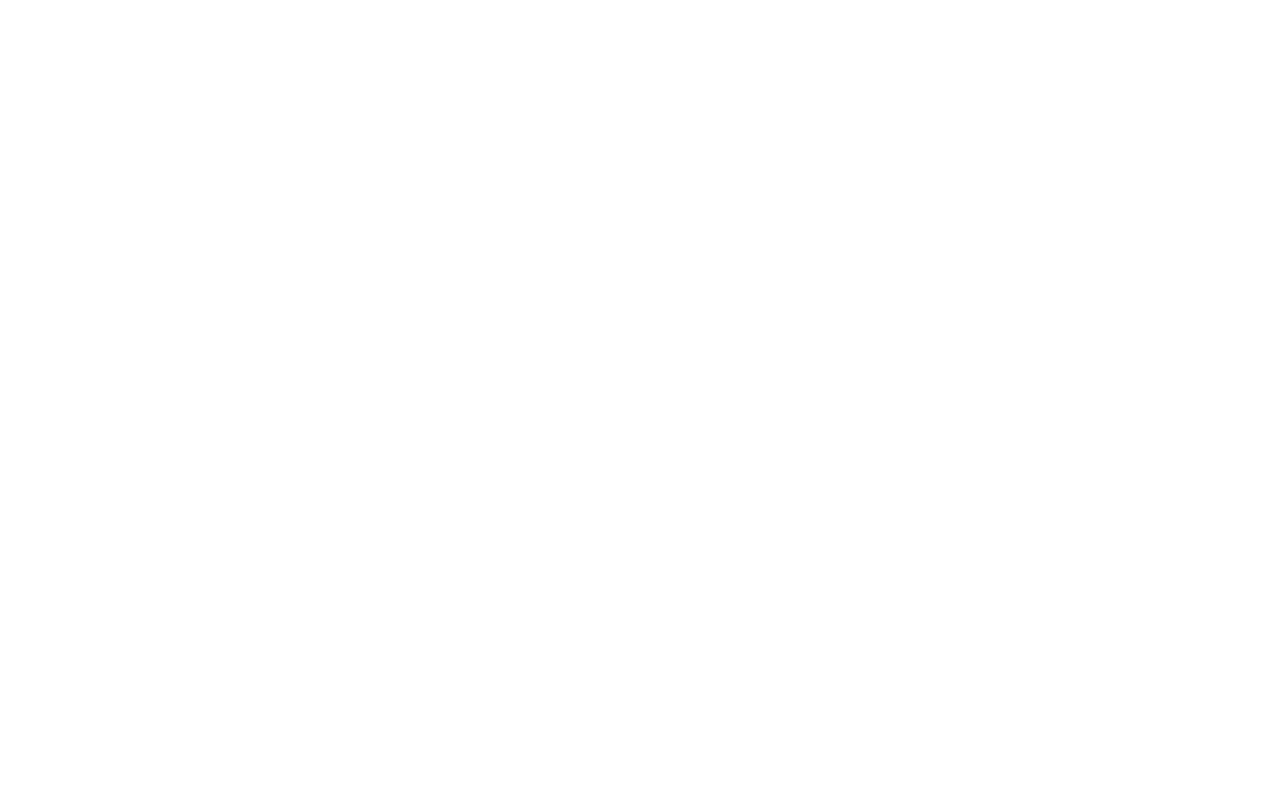
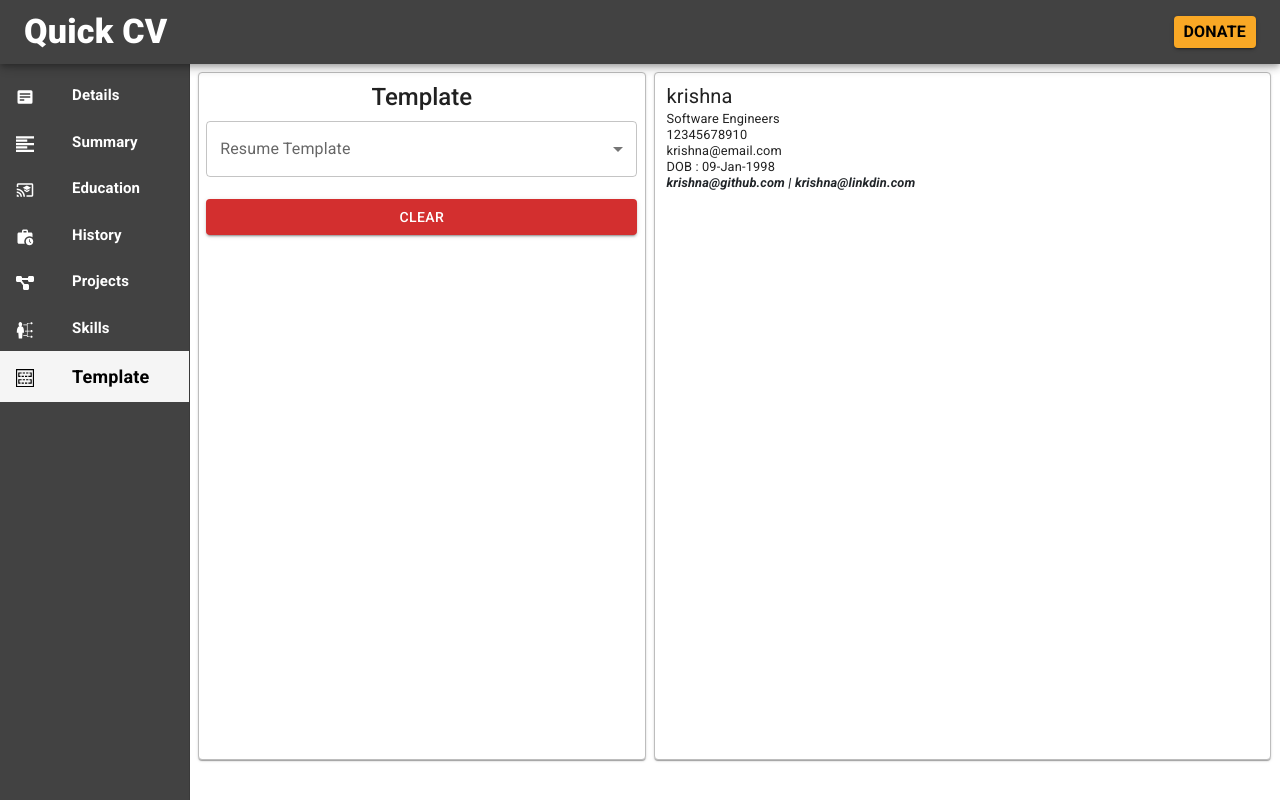
Before and after one commit to YITO-org/quick-cv-ui, a React (Vite) app: page /resumebuilder/template in a window 1280 px wide. Before the commit this address had no page. Built offline with nearby package versions, Linux system fonts and the light colour scheme.

Commit message:
template drop down added.

```diff
--- a/src/App.tsx
+++ b/src/App.tsx
@@ -80,6 +80,7 @@
                   <Route  path="workHistory" element={<CVInfoData headerName="Work History" screenName="work_history" /> } />
                   <Route  path="projects" element={<CVInfoData headerName="Projects" screenName="projects" /> } />
                   <Route  path="skills" element={<CVInfoData headerName="Skills" screenName="skills" /> } />
+                  <Route  path="template" element={<CVInfoData headerName="Template" screenName="template" /> } />
                   {/* <Route  path="addSection" element={<CVInfoData headerName="Add Section" screenName="custome" /> } /> */}
 
               </Route>
--- a/src/reducers/cvReducers.ts
+++ b/src/reducers/cvReducers.ts
@@ -23,7 +23,9 @@
     work_history : [{ employer : "", startDate : "" , endDate : "" , role : "" , location : "" , description : "" }],
     projects : [{'projectName' : '' , 'role' : '' , 'description' : '' }],
     skills : [{'name' : "" , "skill set" : "" }],
-    resumeArrangment : [ 'summary' , 'skills' ,  'education'  , 'work_history' , 'projects']
+    resumeArrangment : [ 'summary' , 'skills' ,  'education'  , 'work_history' , 'projects'],
+    templates:['template-1' , 'template-2'],
+    selectedTemplate : 'template-2'
 }
 
 
--- a/src/routing/index.tsx
+++ b/src/routing/index.tsx
@@ -4,6 +4,7 @@
 import { MdWorkHistory } from "react-icons/md";
 import { FaDiagramProject } from "react-icons/fa6";
 import { GiSkills } from "react-icons/gi";
+import { ImInsertTemplate } from "react-icons/im";
 // import { RiPlayListAddLine } from "react-icons/ri";
 
 var routing = [
@@ -36,7 +37,14 @@
         name : 'Skills',
         path : "/resumebuilder/skills",
         icon : <GiSkills />
-    }
+    },
+    {
+        name : 'Template',
+        path : "/resumebuilder/template",
+        icon : <ImInsertTemplate />
+    },
+
+
     // {
     //     name : 'Add Section',
     //     path : "/resumebuilder/summary",
--- a/src/screens/cvInfoData.tsx
+++ b/src/screens/cvInfoData.tsx
@@ -1,6 +1,6 @@
 
 import React from "react";
-import { Button, Grid, Paper , Box, Typography, TextField, /* InputLabel, FormControl */ } from "@mui/material";
+import { Button, Grid, Paper , Box, Typography, TextField, FormControl , MenuItem , InputLabel, Select, /* InputLabel, FormControl */ } from "@mui/material";
 import { styles } from "../styles/styles";
 import Res from "../resumes";
 import { connect } from "react-redux";
@@ -43,6 +43,7 @@
         props.dispatch(addNewRecord(data , screenName , 'ADD_REMOVE_RECORD'));
     }
 
+    console.log({ cv });
 
     return(
         <React.Fragment>
@@ -58,7 +59,11 @@
              <Grid xs={12} sm={12} md={12}  lg={5} xl={5}>
               <Paper sx={styles.detailes_box}>
                     <Typography sx={{mt : 1 , mb:1 }} textAlign='center' variant='h5' fontWeight='500' >{props.headerName}</Typography>
-                     <Button variant='contained' size='small' color='success' onClick={add} startIcon={<MdAddCircle />} sx={{ ml : 1 , mb : 0.5 }} >Add</Button>
+                        {
+                            props.headerName != "Template" &&
+                            <Button variant='contained' size='small' color='success' onClick={add} startIcon={<MdAddCircle />} sx={{ ml : 1 , mb : 0.5 }} >Add</Button>
+                        }
+
                         <Box sx={{m:0.9}}>
                         { screenName == "education" &&  cv?.education?.map((e : any  , index : number)=>{
                             return(<Box sx={{border : 2 , borderRadius : 2 , p : 0.8  , borderColor : 'lightgray' , mb : 1.2 }}  key={index}>
@@ -151,6 +156,24 @@
                             })
                         }
 
+
+                        {
+                            screenName == "template" &&
+                            <Box>
+                                    <FormControl fullWidth>
+                                        <InputLabel>Resume Template</InputLabel>
+                                        <Select label="Resume Template" onChange={(e)=>{console.log(e.target.value)}} >
+                                            {
+                                                cv?.templates?.map((e:string,index:number)=>(<MenuItem key={index} value={e}>{e}</MenuItem>))
+                                            }
+                                        </Select>
+
+                                        <Button variant='contained' sx={{mt : '5%'}} color='error'>clear</Button>
+
+                                    </FormControl>
+                            </Box>
+                        }
+
                     </Box>
               </Paper>
              </Grid>
```
